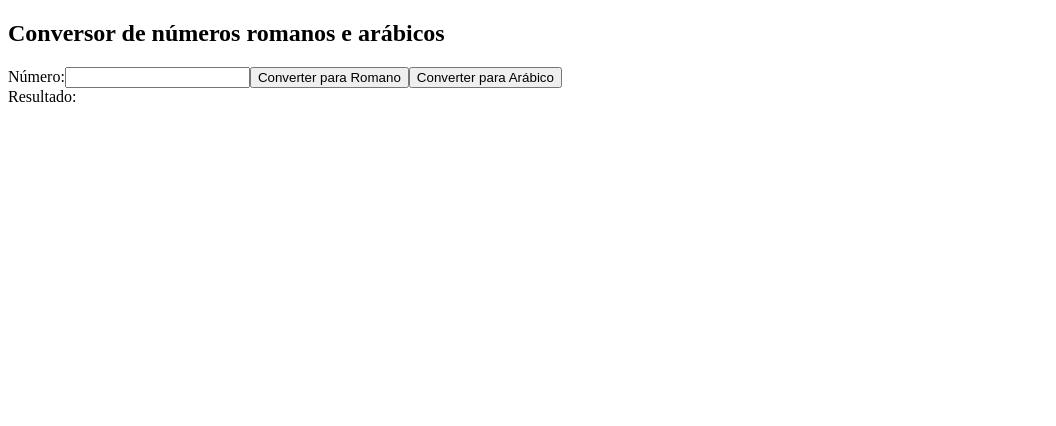
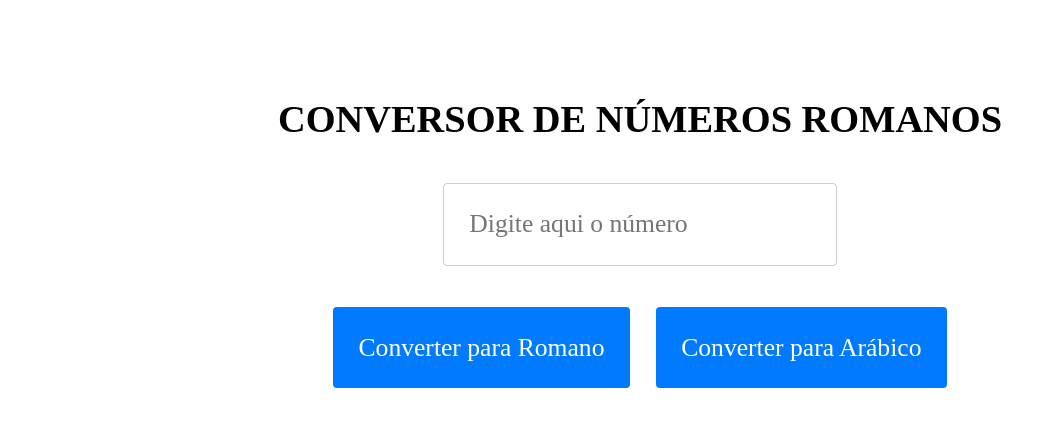
Before and after one commit to maxwell-paulo/rota-das-oficinas-test, a React (Create React App) app: page /numeros-romanos in a window 1280 px wide. Shown: the top 426 px of the page, without its empty margins (0-1056 px from the left). Built offline with nearby package versions, Linux system fonts and the light colour scheme.

Commit message:
add styles in the RomanNumbers page

```diff
--- a/src/pages/RomanNumbers/index.js
+++ b/src/pages/RomanNumbers/index.js
@@ -1,6 +1,7 @@
 
 import { useState } from "react"
 import {romanToArab, arabToRoman, isValidArab, isValidRoman} from "roman-numbers"
+import style from "./style.module.css";
 
 export function RomanNumbers() {
   const [inputValue, setInputValue] = useState("") // Estado para armazenar o valor de entrada
@@ -37,15 +38,14 @@ export function RomanNumbers() {
 
   return (
 
-    <div>
-    <h2>Conversor de números romanos e arábicos</h2>
-    <label>
-      Número:
-      <input type="text" value={inputValue} onChange={handleInputChange} />
-    </label>
-    <button onClick={handleArabicToRoman}>Converter para Romano</button>
-    <button onClick={handleRomanToArabic}>Converter para Arábico</button>
-    <div>Resultado: {result}</div>
+    <div className={style.container}>
+    <h1 className={style.title}>CONVERSOR DE NÚMEROS ROMANOS</h1>
+      <input type="text" value={inputValue} onChange={handleInputChange} className={style.input} placeholder="Digite aqui o número"/>
+    <div className={style.buttonsContainer}>
+    <button onClick={handleArabicToRoman} className={style.button}>Converter para Romano</button>
+    <button onClick={handleRomanToArabic} className={style.button}>Converter para Arábico</button>
+    </div>
+    <div className={style.result}> {result}</div>
   </div>
 
   )
--- /dev/null
+++ b/src/pages/RomanNumbers/style.module.css
@@ -0,0 +1,78 @@
+.container {
+  max-width: 90%;
+  margin: 0 auto;
+  padding: 5%;
+  display: flex;
+  flex-direction: column;
+  align-items: center;
+  justify-content: center;
+  gap: 2vw;
+}
+
+.title {
+  text-align: center;
+  margin-bottom: 2vh;
+  font-family: 'Gideon Roman', cursive;
+  font-size: 3vw;
+}
+
+.input {
+  padding: 2vw;
+  font-size: 2vw;
+  border: 1px solid #ccc;
+  border-radius: 4px;
+  font-family: 'Gideon Roman', cursive;
+  width: 30%;
+}
+
+.buttonsContainer {
+  display: flex;
+  justify-content: center;
+  align-items: center;
+  gap: 2vw;
+}
+
+.button {
+  padding: 2vw;
+  margin-top: 2vh;
+  font-size: 2vw;
+  text-align: center;
+  background-color: #007bff;
+  color: #fff;
+  border: none;
+  border-radius: 4px;
+  cursor: pointer;
+  font-family: 'Gideon Roman', cursive;
+}
+
+.result {
+  margin-top: 2vh;
+  text-align: center;
+  font-size: 2.5vw;
+  font-family: 'Gideon Roman', cursive;
+}
+
+@media (max-width: 600px) {
+  .container {
+    max-width: 100%;
+    padding: 2%;
+  }
+
+  .title {
+    font-size: 16px;
+  }
+
+  .input {
+    padding: 10px;
+    font-size: 14px;
+  }
+
+  .button {
+    padding: 10px;
+    font-size: 14px;
+  }
+
+  .result {
+    font-size: 16px;
+  }
+}
```
